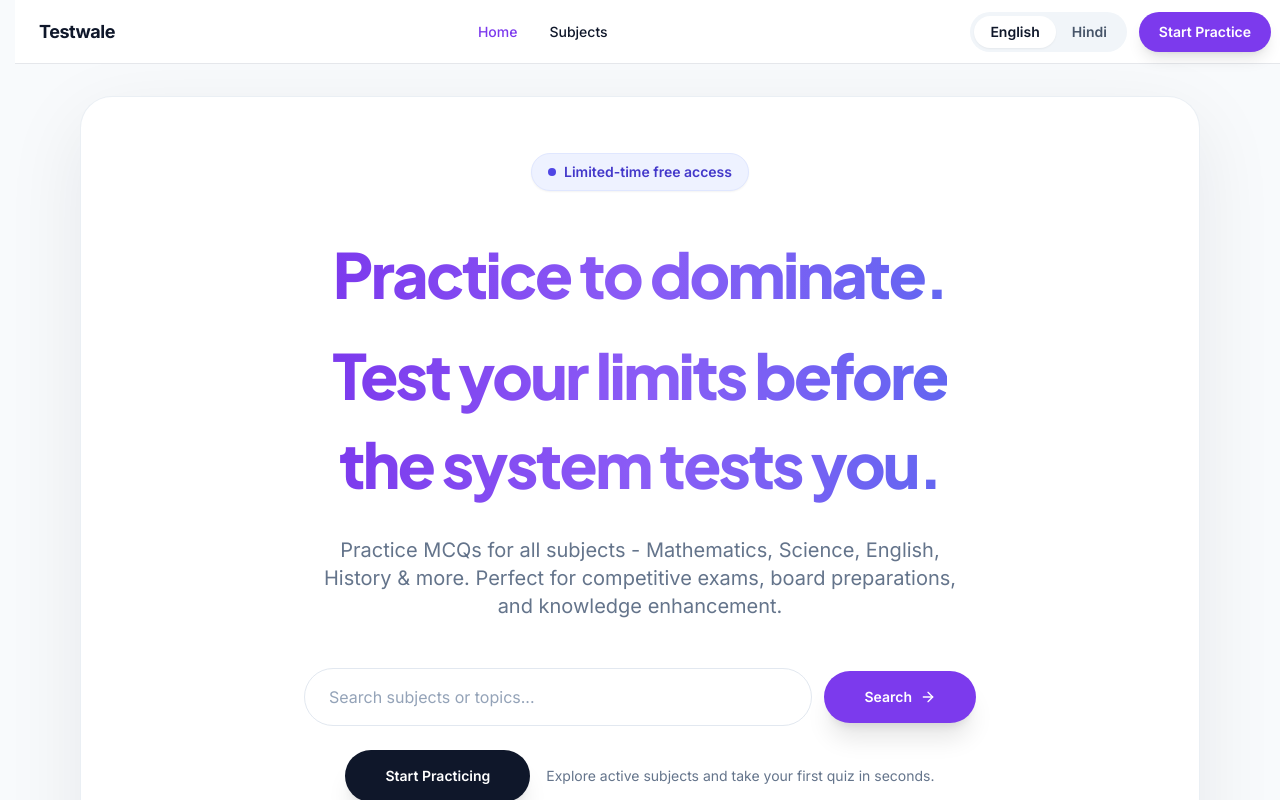
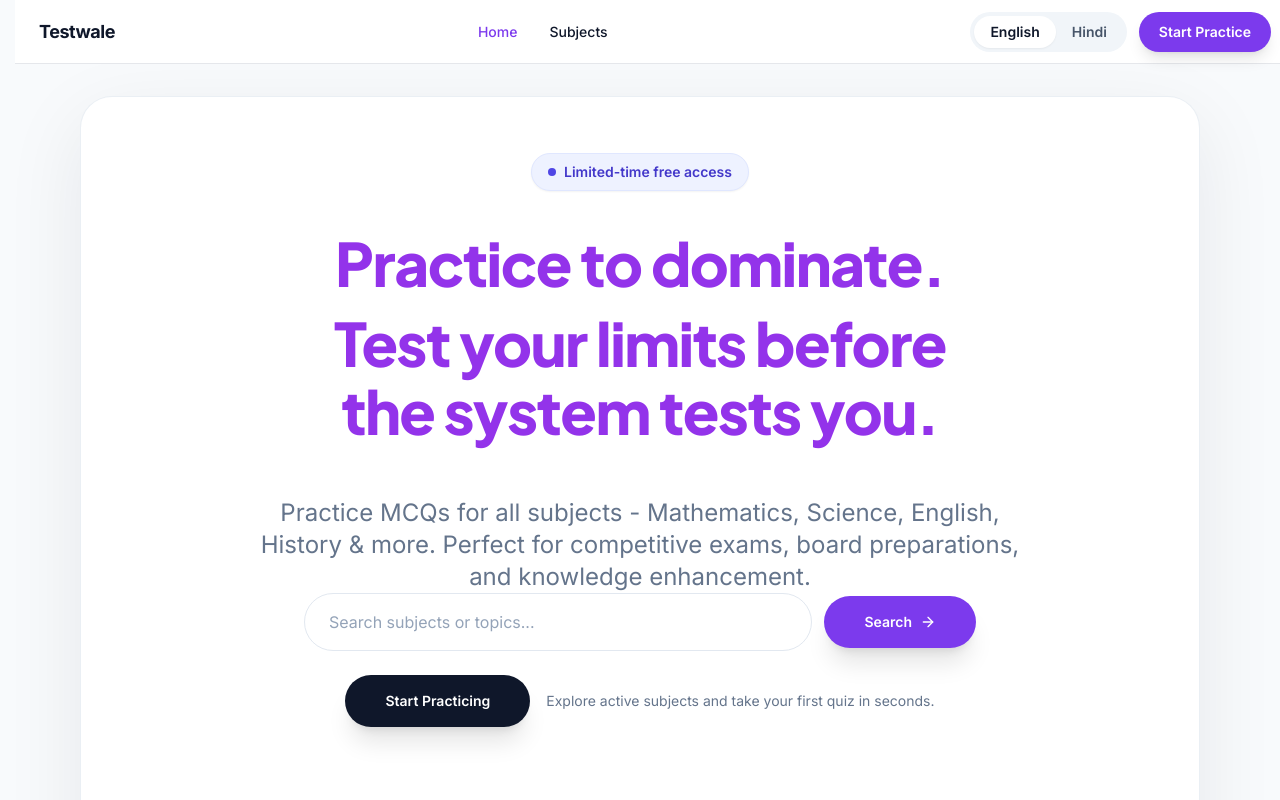
Before and after one commit to balisc/testwale, a Next.js app: page / in a window 1280 px wide. Shown: the top 800 px of the page. Built offline with nearby package versions, Linux system fonts and the light colour scheme; no server answers; the database is empty.

Commit message:
ui fix commit

```diff
--- a/app/page.tsx
+++ b/app/page.tsx
@@ -409,17 +409,17 @@ export default function HomePage() {
               <span className="text-sm font-semibold text-indigo-700">{activeTranslation.heroBadge}</span>
             </div>
 
-            {/* Main Headline with Gradient */}
-            <h1 className={`mt-2.5 ${heroTextSizeClass} font-black tracking-[-0.04em] ${heroTitleMargin} bg-gradient-to-r from-brand via-[#8B5CF6] to-[#6366F1] bg-clip-text text-transparent max-w-full mx-auto leading-[1.3] break-words whitespace-normal`}>
+            {/* Main Headline with Purple Scale */}
+            <h1 className={`mt-2.5 ${heroTitleMargin} text-3xl sm:text-4xl md:text-5xl lg:text-6xl font-extrabold tracking-tight leading-[1.2] text-purple-600 text-center break-words whitespace-normal`}>
               {activeTranslation.heroTitle}
             </h1>
-            <h2 className={`mt-3 ${heroTextSizeClass} font-black tracking-[-0.04em] leading-[1.3] ${heroLineSpacingClass} bg-gradient-to-r from-brand via-[#8B5CF6] to-[#6366F1] bg-clip-text text-transparent max-w-full mx-auto break-words whitespace-normal`}>
+            <h2 className={`mt-3 ${heroLineSpacingClass} text-3xl sm:text-4xl md:text-5xl lg:text-6xl font-extrabold tracking-tight leading-[1.2] text-purple-600 text-center break-words whitespace-normal`}>
               <span className="block">{activeTranslation.heroLinePart1}</span>
               <span className="block">{activeTranslation.heroLinePart2}</span>
             </h2>
 
-            {/* Sub-headline */}
-            <p className="text-base sm:text-lg md:text-xl text-muted mb-12 max-w-2xl mx-auto leading-8">
+            {/* Descriptive subtitle with strict half-size ratio */}
+            <p className="text-[15px] sm:text-lg md:text-xl lg:text-2xl font-normal text-slate-500 max-w-3xl mx-auto text-center mt-6 leading-relaxed">
               {activeTranslation.heroSubtitle}
             </p>
 
```
Also changed, not shown: app/globals.css (line endings or trailing spaces), 1 other file (tests, documents, lock files or other folders).
